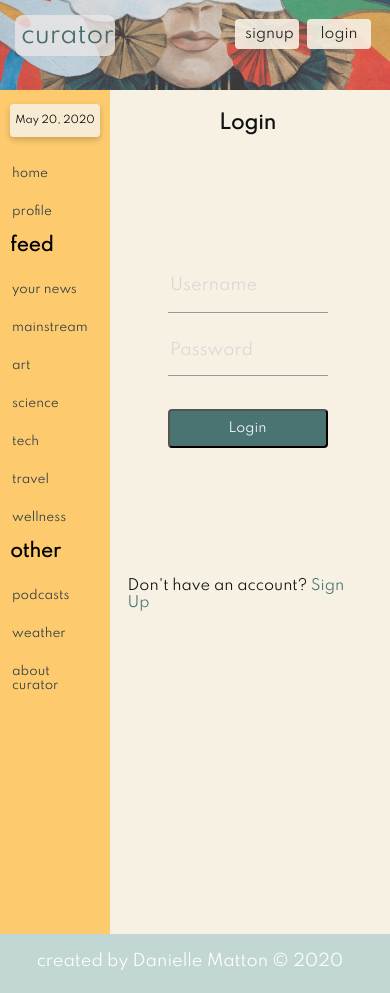
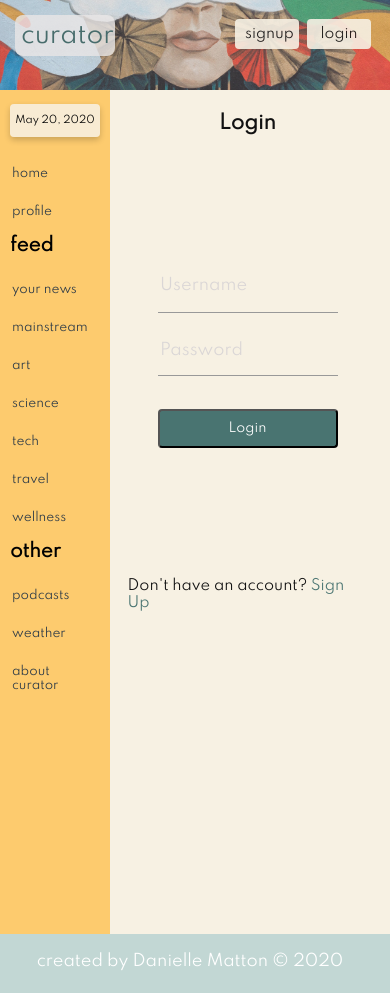
Before and after one commit to dlynnea/kluster-news-frontend, a React (Create React App) app: page /login in a window 390 px wide. Built offline with nearby package versions, Linux system fonts and the light colour scheme.

Commit message:
working on the auth forms in mobile view

```diff
--- a/src/styling/_mobile.scss
+++ b/src/styling/_mobile.scss
@@ -139,7 +139,7 @@
             margin-top: -10px;
 
             .form input[type='submit'] {
-                width: 160px;
+                width: 180px;
                 margin-top: 20px;
             }
         }
@@ -169,7 +169,7 @@
 
         .auth-form .form-input {
             margin: 0.8rem 0;
-            width: 160px;
+            width: 180px;
         }
 
         h3 {
```
